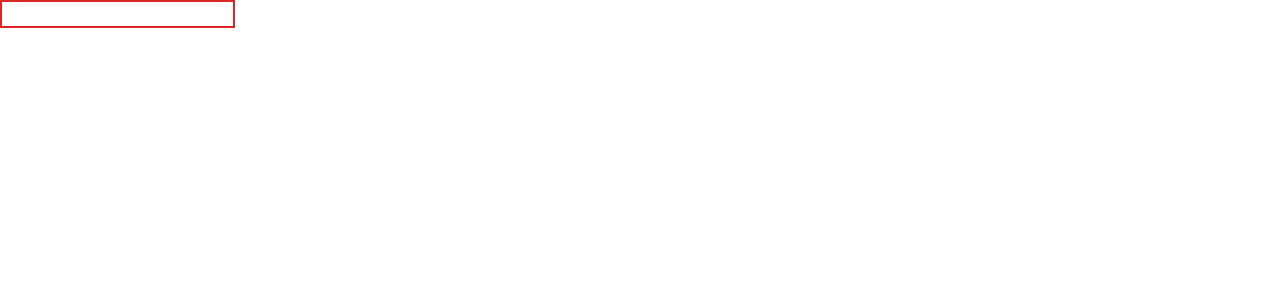
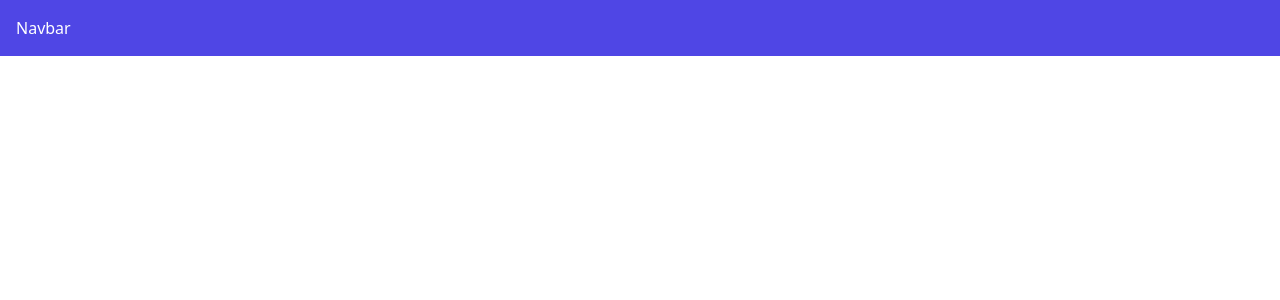
Before and after one commit to feellliiiisssss/reactjs-portfolio, a React (Create React App) app: page / in a window 1280 px wide. Shown: the top 300 px of the page. Built offline with nearby package versions, Linux system fonts and the light colour scheme.

Commit message:
Add NavBar component

```diff
--- a/package.json
+++ b/package.json
@@ -3,6 +3,8 @@
   "version": "0.1.0",
   "private": true,
   "dependencies": {
+    "@material-ui/core": "^4.12.3",
+    "@material-ui/icons": "^4.11.2",
     "@testing-library/jest-dom": "^5.16.1",
     "@testing-library/react": "^12.1.2",
     "@testing-library/user-event": "^13.5.0",
--- a/src/components/Navbar.js
+++ b/src/components/Navbar.js
@@ -1,7 +1,13 @@
 import React from "react";
+import MenuIcon from '@material-ui/icons/Menu';
 
 const Navbar = () => {
-  return <input class="border-2 border-red-600" />;
+  return (
+    <div className="flex justify-between p-4 bg-indigo-600">
+      <span className="text-white">Navbar</span>
+      <div className="text-white block md:hidden"><MenuIcon /></div>
+    </div>
+  );
 };
 
 export default Navbar;
```
Also changed, not shown: 1 other file (tests, documents, lock files or other folders).
